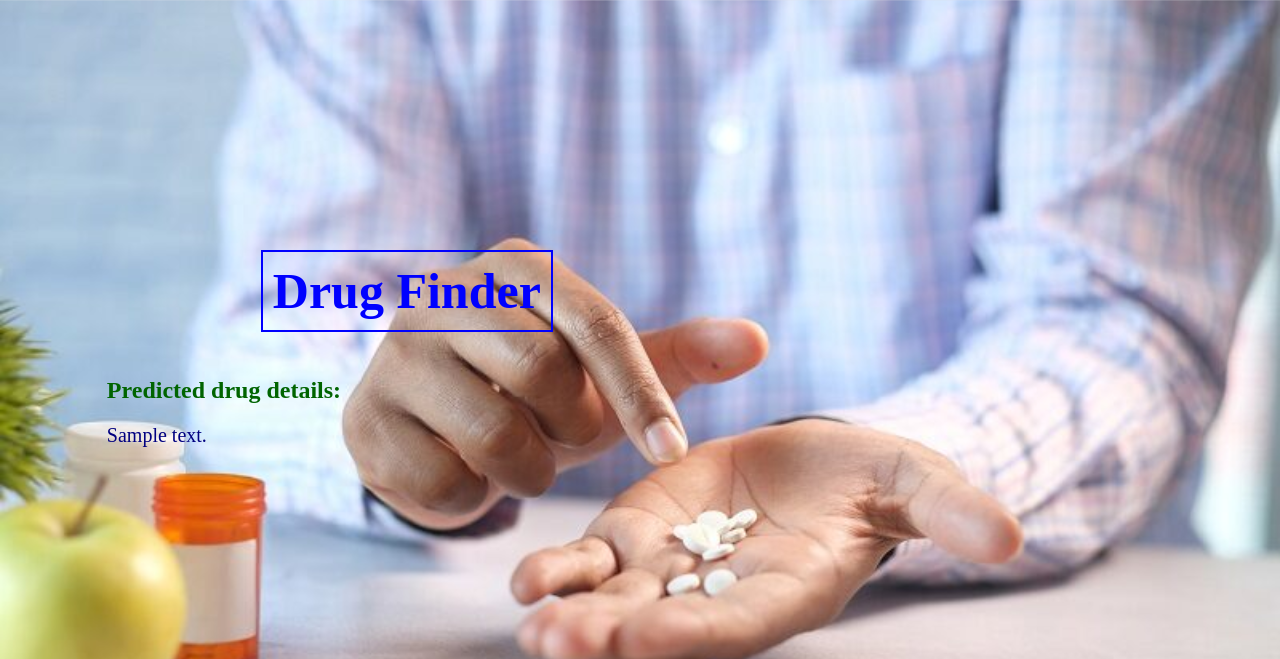
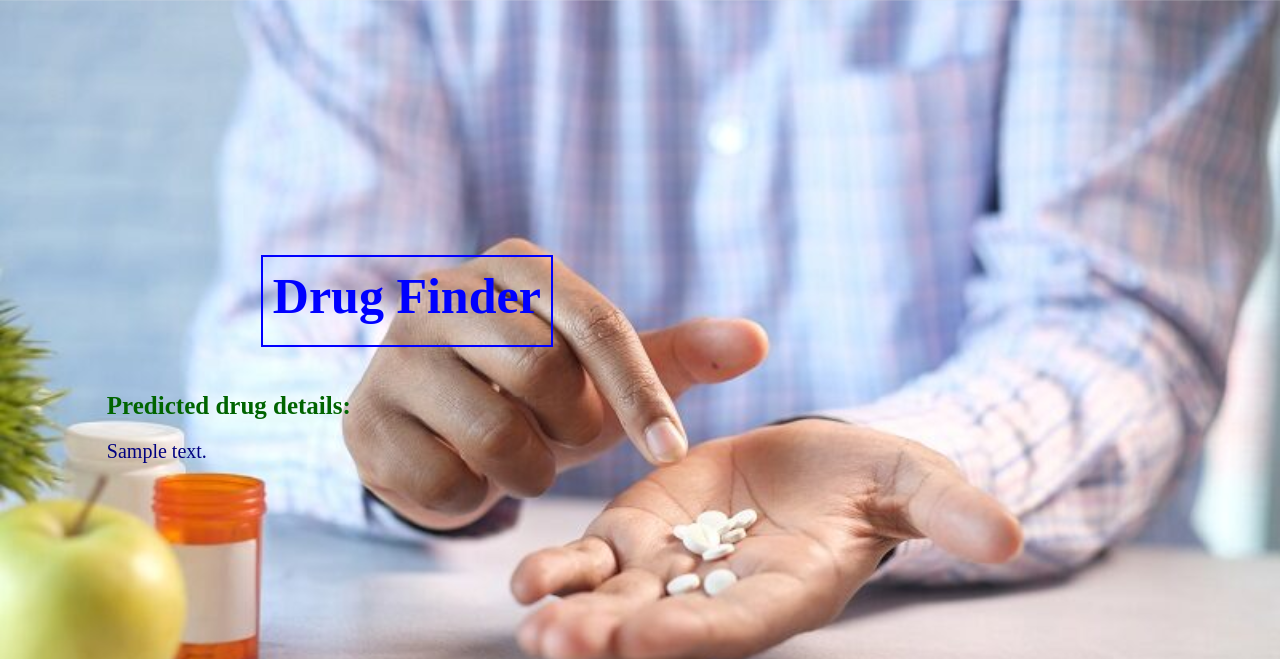
Before and after one commit to NasrinRipa/drug-finder, a Flask app: template templates/results.html in a window 1280 px wide. Shown: the top 659 px of the page. Run offline with Flask 2, Linux system fonts and the light colour scheme; the template is opened without the code that fills it: most values are stand-ins (such as "Sample title", 1, 10 or a date in 2020).

Commit message:
Updated results.html header margins

```diff
--- a/templates/results.html
+++ b/templates/results.html
@@ -52,13 +52,14 @@
     </style>
 </head>
 
-<body>
-    <div class="head-container">
-        <div class="head">Drug Finder</div>
+
+ <body>
+    <div class="head-container" style="margin-top: 20px;">
+        <div class="head" style="margin-bottom: 10px;">Drug Finder</div>
     </div>
     <div class="center">
         <div id="text">
-            <label for="text" style="color: darkgreen; font-size: 24px;"><b>Predicted drug details:</b></label> <br />
+            <label for="text" style="color: darkgreen; font-size: 25px;"><b>Predicted drug details:</b></label> <br />
             <pre style="font-family: 'Times New Roman', Times, serif; color: navy; text-align: left;">{{ output_text }}</pre>
         </div>
     </div>
```
